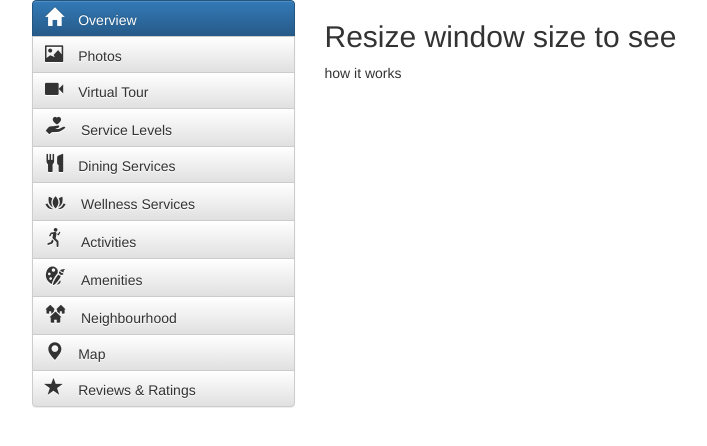
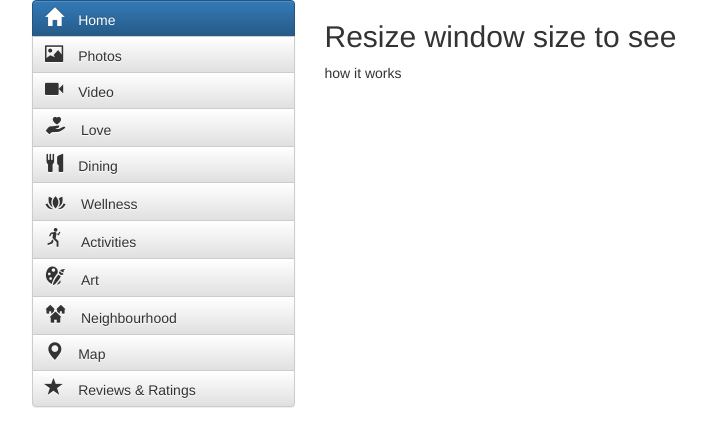
Before and after one commit to alexfront/responsive-horisontal-vertical-navigation, a plain HTML site: page index.html in a window 1280 px wide. Shown: the whole page, without its empty margins (38-745 px from the left). Drawn offline with nearby package versions, Linux system fonts and the light colour scheme; files whose address does not match are found by name.

Commit message:
items names

```diff
--- a/index.html
+++ b/index.html
@@ -26,28 +26,28 @@
 
 <div class="btn-group-vertical leftPropNav" role="group" aria-label="Property Navigation">
       <a href="#" type="button" class="btn btn-primary">
-          <span class="glyphicon glyphicon-home"></span><span class="nameText">Overview</span>
+          <span class="glyphicon glyphicon-home"></span><span class="nameText">Home</span>
       </a>
       <a href="#" type="button" class="btn btn-default">
           <span class="glyphicon glyphicon-picture"></span><span class="nameText">Photos</span>
       </a>
       <a href="#" type="button" class="btn btn-default">
-          <span class="glyphicon glyphicon-facetime-video"></span><span class="nameText">Virtual Tour</span
+          <span class="glyphicon glyphicon-facetime-video"></span><span class="nameText">Video</span
       </div>
       <a href="#" type="button" class="btn btn-default">
-          <span class="icomoon icon-care"></span><span class="nameText">Service Levels</span>
+          <span class="icomoon icon-care"></span><span class="nameText">Love</span>
       </a>
       <a href="#" type="button" class="btn btn-default">
-          <span class="glyphicon glyphicon-cutlery"></span><span class="nameText">Dining Services</span>
+          <span class="glyphicon glyphicon-cutlery"></span><span class="nameText">Dining</span>
       </a>
       <a href="#" type="button" class="btn btn-default">
-          <span class="icomoon icon-wellness"></span><span class="nameText">Wellness Services</span>
+          <span class="icomoon icon-wellness"></span><span class="nameText">Wellness</span>
       </a>
       <a href="#" type="button" class="btn btn-default">
           <span class="icomoon icon-active-living-2"></span><span class="nameText">Activities</span>
       </a>
       <a href="#" type="button" class="btn btn-default">
-          <span class="icomoon icon-amenities"></span><span class="nameText">Amenities</span>
+          <span class="icomoon icon-amenities"></span><span class="nameText">Art</span>
       </a>
       <a href="#" type="button" class="btn btn-default">
           <span class="icomoon icon-neighbourhood"></span><span class="nameText">Neighbourhood</span>
```
